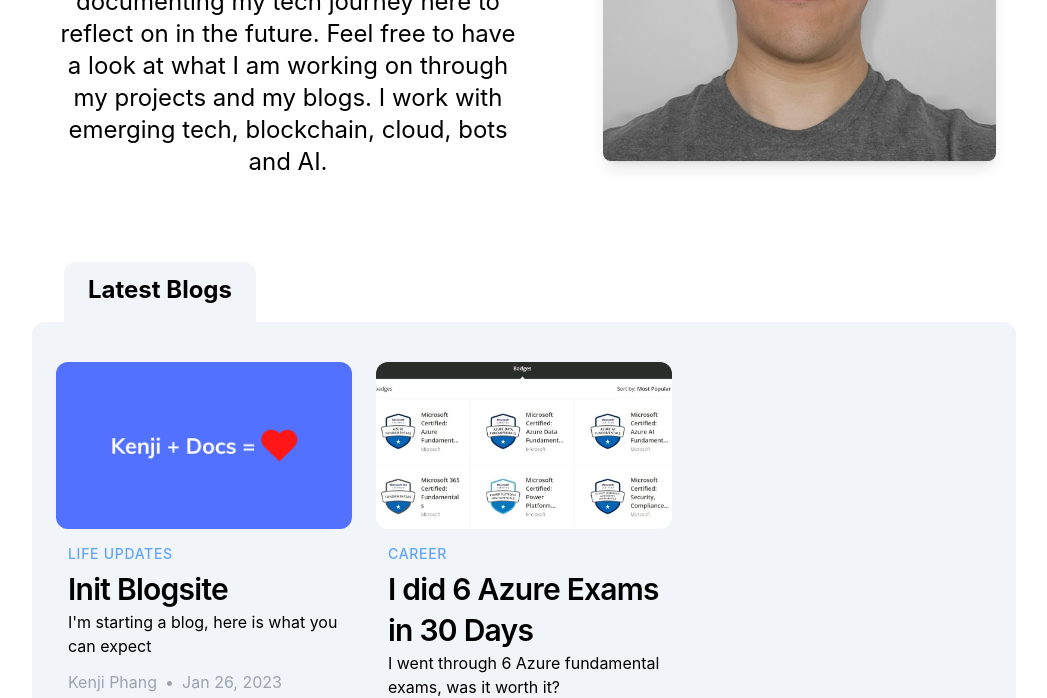
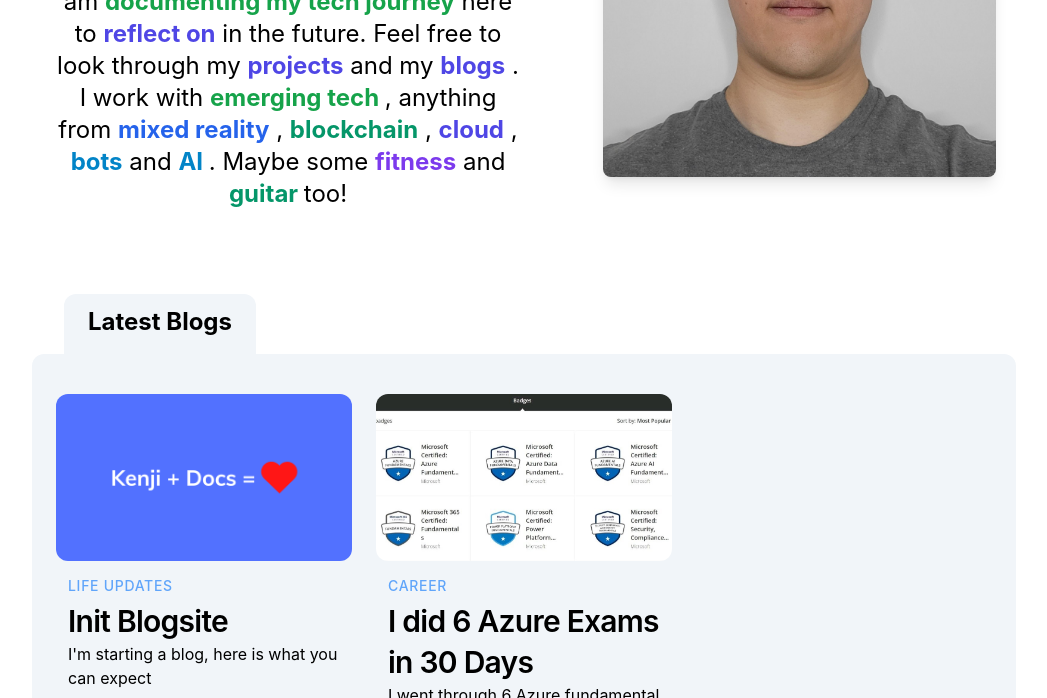
Before and after one commit to KenjiPcx/KenjiDocs, an Astro site in the folder kenji-docs/: page / in a window 1280 px wide. Shown: the part 402-1100 px from the top of the page, without its empty margins (116-1163 px from the left). Built offline with nearby package versions, Linux system fonts and the light colour scheme; Astro itself is replaced by a stand-in of ours.

Commit message:
Made hero component more colorful and nice

```diff
--- a/kenji-docs/src/components/Hero.astro
+++ b/kenji-docs/src/components/Hero.astro
@@ -1,6 +1,7 @@
 ---
 import { Image } from "@astrojs/image/components";
 import heroImage from "../../public/assets/hero.jpeg";
+import Highlight from "./about/Highlight.astro";
 ---
 
 <div class="mx-5 my-5 md:flex md:flex-row md:justify-between items-center">
@@ -24,10 +25,20 @@
       Software Engineer on the grind
     </h3>
     <p class="mt-5 text-xl lg:text-2xl w-full">
-      Welcome to my humble docs site, I am documenting my tech journey here to
-      reflect on in the future. Feel free to have a look at what I am working on
-      through my projects and my blogs. I work with emerging tech, blockchain,
-      cloud, bots and AI.
+      Welcome to my <Highlight>docs site</Highlight>, <Highlight>
+        KenjiDocs
+      </Highlight>! I am <Highlight>documenting my tech journey</Highlight> here
+      to <Highlight>reflect on</Highlight> in the future. Feel free to look through
+      my <a href="/projects"><Highlight>projects</Highlight></a> and my
+      <a href="/blogs"><Highlight>blogs</Highlight></a>. I work with<Highlight>
+        emerging tech
+      </Highlight>, anything from <Highlight>mixed reality</Highlight>,
+      <Highlight>blockchain</Highlight>,
+      <Highlight>cloud</Highlight>, <Highlight>bots</Highlight> and <Highlight>
+        AI
+      </Highlight>. Maybe some <Highlight>fitness</Highlight> and <Highlight>
+        guitar
+      </Highlight> too!
     </p>
   </div>
 
```
